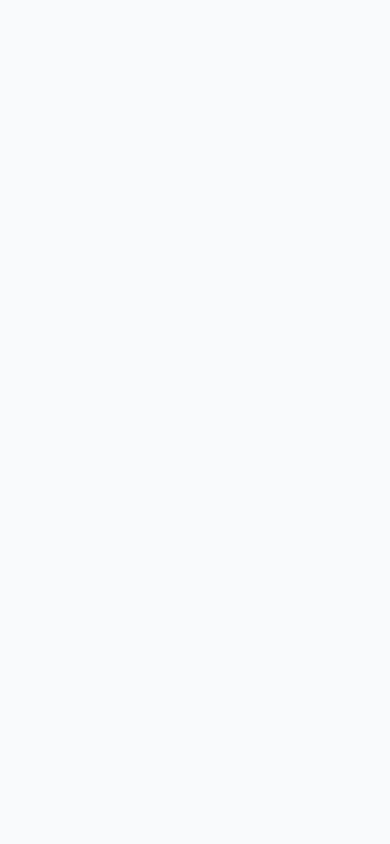
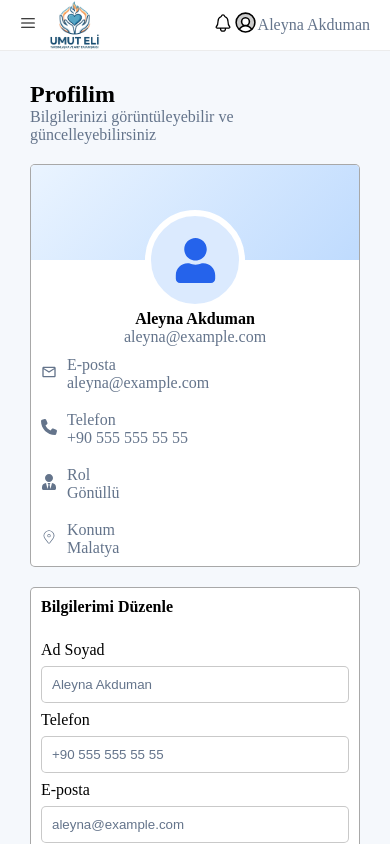
Before and after one commit to Aleynaakduman/disaster-help-platform, a React (Vite) app: page /profile in a window 390 px wide. Before the commit this address had no page. Shown: the top 844 px of the page. Built offline with nearby package versions, Linux system fonts and the light colour scheme.

Commit message:
finish profile page and responsive

```diff
--- a/src/App.jsx
+++ b/src/App.jsx
@@ -1,5 +1,5 @@
 import { useState } from 'react'
-import { BrowserRouter, Routes, Route } from "react-router-dom";
+import { BrowserRouter, Routes, Route , Navigate} from "react-router-dom";
 import './App.css'
 import Navbar from './components/Navbar/Navbar'
 import Home from './pages/Home/Home'
@@ -13,6 +13,7 @@ import Login from './pages/Login/Login'
 import LoginMain from './pages/LoginMain/LoginMain';
 import DashboardLayout from './layouts/DasboardLayout';
 import MainLayout from './layouts/MainLayout';
+import Profile from  './pages/Profile/Profile'
 function App() {
   const [count, setCount] = useState(0)
 
@@ -24,6 +25,7 @@ function App() {
 
        <div className="main-content">
          <Routes>
+          <Route path="/" element={<Navigate to="/home" replace />} />
          <Route element={<MainLayout/>}>
            <Route path='/home' element={<Home/>} />
           <Route path='/needs' element={<Needs/>} />
@@ -37,6 +39,7 @@ function App() {
          </Route>
           <Route element={<DashboardLayout/>}>
              <Route path='/loginmain' element= {<LoginMain />} />
+             <Route path='/profile' element= {<Profile />} />
           </Route>
 
 
--- a/src/components/Sidebar/Sidebar.css
+++ b/src/components/Sidebar/Sidebar.css
@@ -20,9 +20,9 @@
     margin: 0;
 }
 
-.sidebar-list a.active{
-       background-color: #435571;
-    color: #fff;
+.sidebar-list a.active {
+    background-color: #DBEAFE;
+    color: #2563EB;
     border-radius: 5px;
 }
 
@@ -37,8 +37,8 @@ ul a {
 }
 
 ul a:hover {
-    background-color: #435571;
-    color: #fff;
+    background-color: #DBEAFE;
+    color: #2563EB;
     border-radius: 5px;
 }
 
@@ -54,15 +54,15 @@ ul a:active {
     cursor: pointer;
     padding: 4px;
     border-radius: 5px;
-    border: none;
-    background-color: #284a86;
-    color: #fff;
+     background-color: #eae6e6;
+    color: #284a86;
+    border: 1px solid #7068684c;
 
 }
 
 .out-btn button:hover {
-    background-color: #eae6e6;
-    color: #284a86;
+    background-color: #284a86;
+    color: #DBEAFE;
     border: 1px solid #7068684c;
 
 
@@ -91,7 +91,7 @@ ul a:active {
         height: 100dvh;
         z-index: 1000;
         transform: translateX(-100%);
-         transition: transform 0.3s ease;
+        transition: transform 0.3s ease;
 
 
     }
--- a/src/components/Sidebar/Sidebar.jsx
+++ b/src/components/Sidebar/Sidebar.jsx
@@ -40,7 +40,7 @@ function Sidebar({isOpen , setOpen}) {
           <Link><div className="list-icon"><IoIosFiling /></div>Başvurularım</Link>
           <Link><div className="list-icon"><FaMapLocationDot /></div>Harita</Link>
           <Link><div className="list-icon"><LiaUsersSolid /></div>Gönüllü Ol</Link>
-          <Link><div className="list-icon"><FaRegUser /></div>Profilim</Link>
+          <NavLink to="/profile" ><div className="list-icon"><FaRegUser /></div>Profilim</NavLink>
         </ul>
 
         <div className="out-btn">
--- /dev/null
+++ b/src/pages/Profile/Profile.css
@@ -0,0 +1,143 @@
+.profile-card-container {
+    display: flex;
+    align-items: stretch;
+    justify-content: space-between;
+    gap: 20px;
+    margin-top: 50px;
+
+}
+
+.profile-card-left {
+    border: 1px solid #1c1c1c61;
+    border-radius: 5px;
+    background-color: #fff;
+    width: 40%;
+    position: relative;
+    overflow: hidden;
+}
+
+.profile-card-content {
+    display: flex;
+    align-items: center;
+    gap: 10px;
+    padding: 10px;
+}
+
+.profile-card-list {
+    height: 55px;
+}
+
+
+.profile-card-right {
+    border: 1px solid #1c1c1c61;
+    border-radius: 5px;
+    background-color: #fff;
+    padding: 10px;
+    width: 60%;
+
+}
+
+.profile-form {
+    margin: 25px 0;
+}
+
+.profile-group {
+    display: flex;
+    flex-direction: column;
+    height: 70px;
+    gap: 7px;
+}
+
+.profile-form input {
+    border-radius: 5px;
+    outline: none;
+    border: 1px solid #34333343;
+    padding: 10px;
+}
+
+.update-btn {
+    background-color: #60A5FA;
+    color: #fff;
+    border: 1px solid #fff;
+    border-radius: 5px;
+    padding: 7px;
+    display: block;
+    margin-left: auto;
+    cursor: pointer;
+}
+
+.profile-form input,
+.profile-card-content , p {
+    color: #64748B;
+}
+
+
+.profile-cover{
+     background: linear-gradient(
+        135deg,
+        #EAF4FF,
+        #BFDBFE
+    );
+    height: 95px;
+    position: relative;
+    margin-bottom: 50px;
+}
+
+.profile-avatar{
+    width: 100px;
+    height: 100px;
+    border-radius: 50%;
+    font-size: 45px;
+    display: flex;
+    align-items: center;
+    justify-content: center;
+    border: 6px solid #fff;
+    background-color: #DBEAFE;
+      color: #2563EB;
+    position: absolute;
+    left: 50%;
+    bottom: -50px;
+    transform: translateX(-50%);
+
+}
+
+.profile-cover-text{
+    text-align: center;
+}
+
+/*Tablet Responsive*/
+@media (min-width:581px) and (max-width:1024px) {
+        .profile-card-container{
+            display: flex;
+            flex-direction: column;
+            margin-top: 30px;
+
+        }
+
+        .profile-card-left, .profile-card-right{
+                width: 100%;
+                box-sizing: border-box;
+        }
+           .profile-card-right {
+        padding: 20px;
+    }
+
+
+}
+
+/*Telefon Responsive*/
+
+@media (max-width:580px){
+     .profile-card-container{
+            display: flex;
+            flex-direction: column;
+            margin-top: 20px;
+
+        }
+
+          .profile-card-left, .profile-card-right{
+                width: 100%;
+                box-sizing: border-box;
+        }
+
+}
--- /dev/null
+++ b/src/pages/Profile/Profile.jsx
@@ -0,0 +1,108 @@
+import { FaPhone } from "react-icons/fa6";
+import { MdMailOutline } from "react-icons/md";
+import { FaUserTie,  FaUser  } from "react-icons/fa";
+import { CiLocationOn } from "react-icons/ci";
+import './Profile.css'
+
+function Profile() {
+  return (
+    <div>
+      <h2>Profilim</h2>
+      <p>Bilgilerinizi görüntüleyebilir ve güncelleyebilirsiniz</p>
+     <div className="profile-card-container">
+       <div className="profile-card-left">
+        <div className="profile-cover">
+          <div className="profile-avatar">
+             <FaUser />
+          </div>
+
+        </div>
+         <div className="profile-cover-text">
+            <b>Aleyna Akduman</b>
+            <p>aleyna@example.com</p>
+          </div>
+          <div className="profile-card-list">
+            <div className="profile-card-content">
+            <div className="profile-icon">
+              <MdMailOutline />
+            </div>
+            <div className="profile-card-text">
+                  <p>E-posta</p>
+                  <p>aleyna@example.com</p>
+            </div>
+          </div>
+          </div>
+
+          <div className="profile-card-list">
+             <div className="profile-card-content">
+            <div className="profile-icon">
+              <FaPhone />
+
+            </div>
+            <div className="profile-card-text">
+                  <p>Telefon</p>
+                  <p>+90 555 555 55 55</p>
+            </div>
+          </div>
+          </div>
+
+          <div className="profile-card-list">
+             <div className="profile-card-content">
+            <div className="profile-icon">
+                <FaUserTie />
+            </div>
+            <div className="profile-card-text">
+                  <p>Rol</p>
+                  <p>Gönüllü</p>
+            </div>
+          </div>
+          </div>
+
+
+           <div className="profile-card-list">
+            <div className="profile-card-content">
+            <div className="profile-icon">
+              <CiLocationOn />
+
+            </div>
+            <div className="profile-card-text">
+                  <p>Konum</p>
+                  <p>Malatya</p>
+            </div>
+          </div>
+           </div>
+      </div>
+
+      <div className="profile-card-right">
+            <b>Bilgilerimi Düzenle</b>
+
+            <form className='profile-form'>
+               <div className="profile-group">
+                 <label htmlFor="">Ad Soyad</label>
+                <input type="text" value='Aleyna Akduman' readOnly />
+               </div>
+
+                 <div className="profile-group">
+                  <label htmlFor="">Telefon</label>
+                <input type="text" value='+90 555 555 55 55' readOnly />
+                 </div>
+
+                <div className="profile-group">
+                   <label htmlFor="">E-posta</label>
+                <input type="email" value='aleyna@example.com' readOnly/>
+                </div>
+
+               <div className="profile-group">
+                  <label htmlFor="">Konum</label>
+                <input type="text" value="Malatya" readOnly />
+               </div>
+            </form>
+            <button className='update-btn'>Güncelle</button>
+      </div>
+     </div>
+
+    </div>
+  )
+}
+
+export default Profile
```
